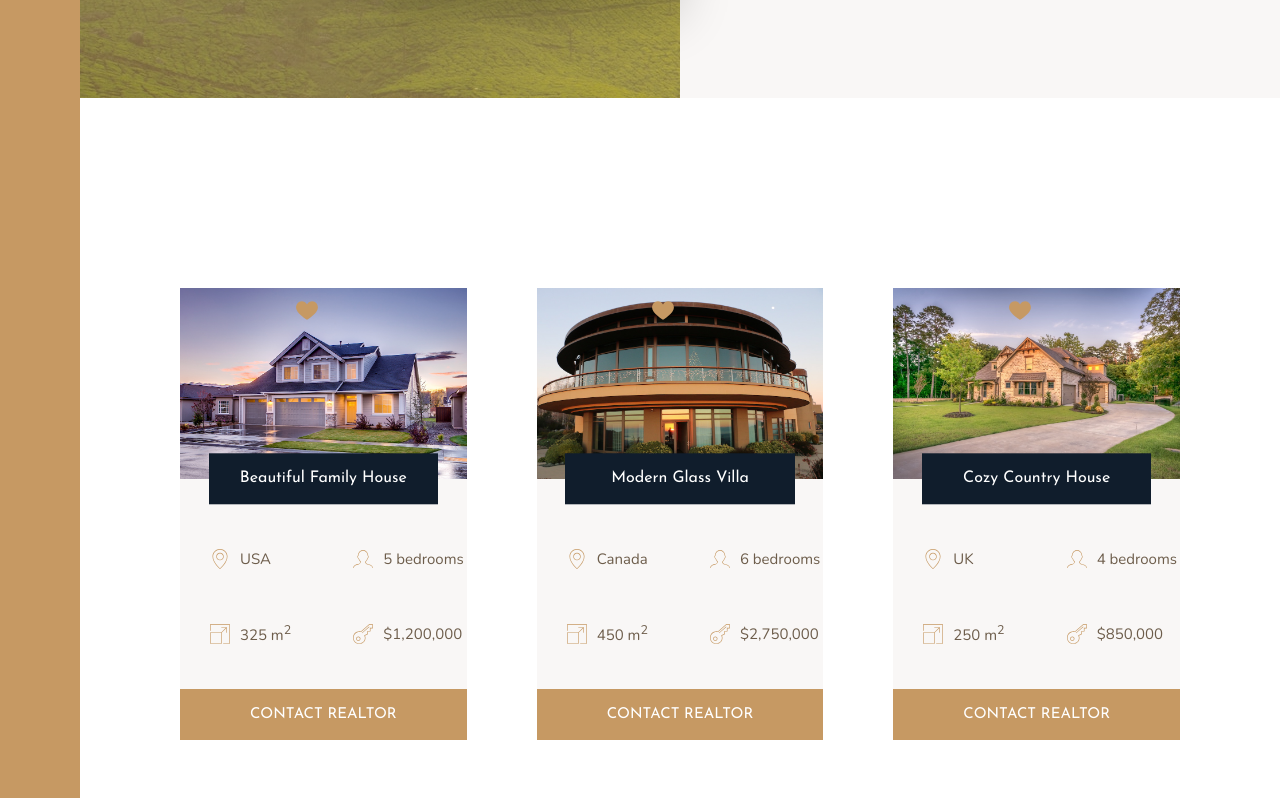
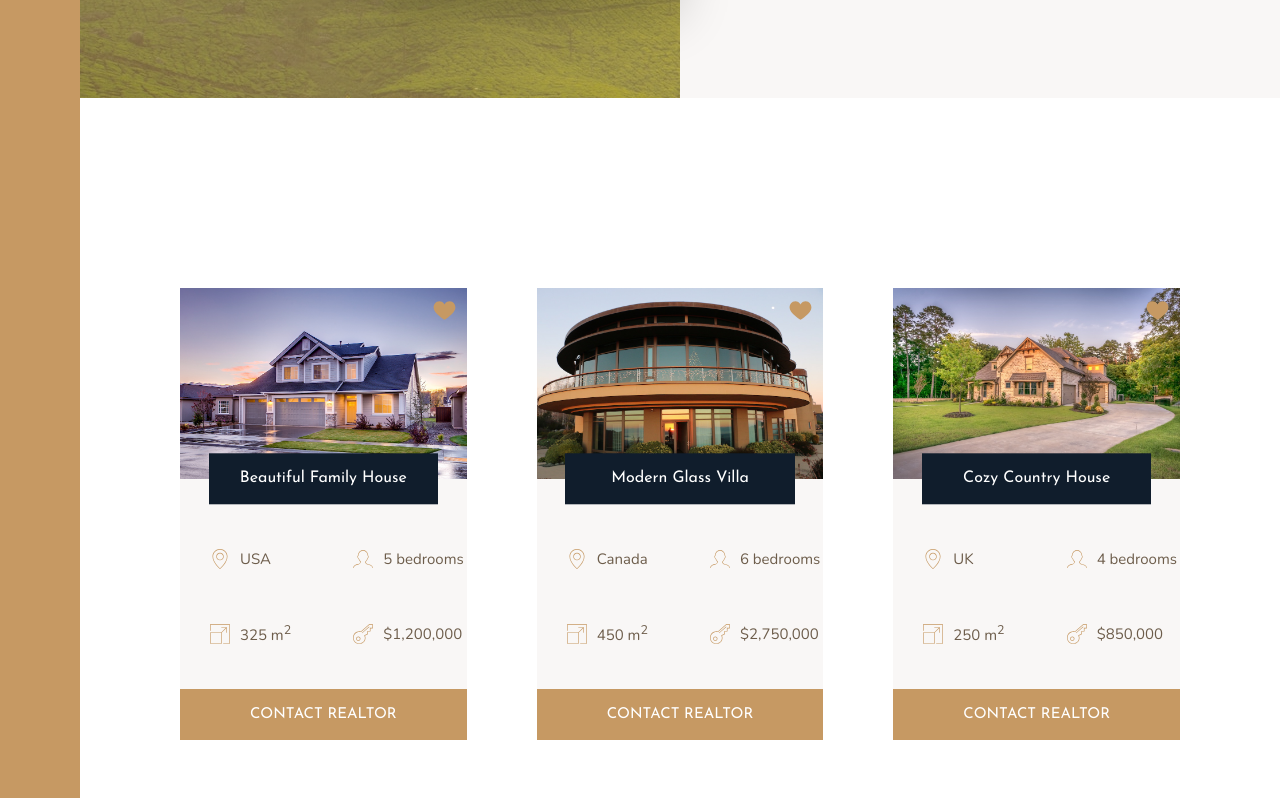
Before and after one commit to dcc5235/Grid_Homes, a website: page index.html in a window 1280 px wide. Shown: the part 1857-2655 px from the top of the page. Drawn offline with nearby package versions, Linux system fonts and the light colour scheme.

Commit message:
added rem to width in like selector for home

```diff
--- a/sass/_homes.scss
+++ b/sass/_homes.scss
@@ -26,7 +26,7 @@
     grid-column: 2 / 3;
     fill: $color-primary;
     height: 2.5rem;
-    width: 2.5;
+    width: 2.5rem;
     z-index: 2;
     justify-self: end;
     margin: 1rem;
```
Also changed, not shown: css/style.css.
